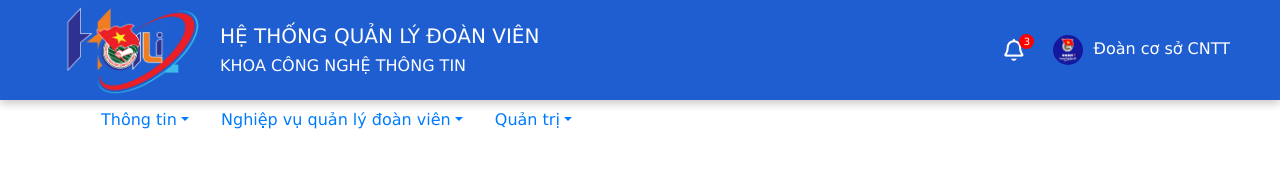
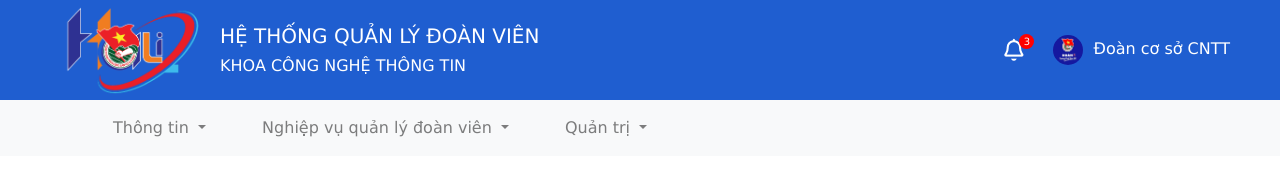
Before and after one commit to Tuyenxngoc/advanced-web-design, a plain HTML site: page src/pages/index.html in a window 1280 px wide. Drawn offline with nearby package versions, Linux system fonts and the light colour scheme.

Commit message:
fix navbar

```diff
--- a/src/components/navbar.html
+++ b/src/components/navbar.html
@@ -1,17 +1,28 @@
-<nav>
+<nav class="navbar navbar-expand-lg navbar-light bg-light">
     <div class="container">
-        <ul class="nav">
-            <li class="nav-item dropdown">
-                <a class="nav-link dropdown-toggle" href="#">Thông tin</a>
-                <ul class="dropdown-menu">
+        <button class="navbar-toggler" type="button" data-bs-toggle="collapse" data-bs-target="#navbarSupportedContent"
+            aria-controls="navbarSupportedContent" aria-expanded="false" aria-label="Toggle navigation">
+            <span class="navbar-toggler-icon"></span>
+        </button>
+        <div class="collapse navbar-collapse" id="navbarSupportedContent">
+            <ul class="navbar-nav me-auto mb-2 mb-lg-0">
+                <li class="nav-item dropdown navItem">
+                    <a class="nav-link dropdown-toggle" href="#" id="navbarDropdown" role="button"
+                        data-bs-toggle="dropdown" aria-expanded="false">
+                        Thông tin
+                    </a>
+                    <ul class="dropdown-menu" aria-labelledby="navbarDropdown">
                         <li><a class="dropdown-item" href="#">Danh sách Đoàn viên</a></li>
                         <li><a class="dropdown-item" href="#">Cập nhật thông tin</a></li>
                     </ul>
                 </li>
 
-            <li class="nav-item dropdown">
-                <a class="nav-link dropdown-toggle" href="">Nghiệp vụ quản lý đoàn viên</a>
-                <ul class="dropdown-menu">
+                <li class="nav-item dropdown navItem">
+                    <a class="nav-link dropdown-toggle" href="#" id="navbarDropdown" role="button"
+                        data-bs-toggle="dropdown" aria-expanded="false">
+                        Nghiệp vụ quản lý đoàn viên
+                    </a>
+                    <ul class="dropdown-menu" aria-labelledby="navbarDropdown">
                         <li><a class="dropdown-item" href="#">Kết nạp Đoàn viên mới</a></li>
                         <li><a class="dropdown-item" href="#">Trưởng thành Đoàn</a></li>
                         <li><a class="dropdown-item" href="#">Xóa tên Đoàn viên</a></li>
@@ -19,9 +30,12 @@
                     </ul>
                 </li>
 
-            <li class="nav-item dropdown">
-                <a class="nav-link dropdown-toggle" href="">Quản trị</a>
-                <ul class="dropdown-menu">
+                <li class="nav-item dropdown navItem">
+                    <a class="nav-link dropdown-toggle" href="#" id="navbarDropdown" role="button"
+                        data-bs-toggle="dropdown" aria-expanded="false">
+                        Quản trị
+                    </a>
+                    <ul class="dropdown-menu" aria-labelledby="navbarDropdown">
                         <li><a class="dropdown-item" href="#">Quản trị tổ chức</a></li>
                         <li><a class="dropdown-item" href="#">Quản trị hoạt động</a></li>
                         <li><a class="dropdown-item" href="#">Quản trị đoàn phí</a></li>
@@ -29,4 +43,5 @@
                 </li>
             </ul>
         </div>
+    </div>
 </nav>
--- a/src/styles/GobalStyle.css
+++ b/src/styles/GobalStyle.css
@@ -34,6 +34,7 @@
 .user {
   cursor: pointer;
 }
+
 .avatar {
   width: 30px;
   height: 30px;
@@ -66,7 +67,7 @@
 /* End header */
 
 /* Start nav */
-.nav-item .dropdown-menu {
+/* .nav-item .dropdown-menu {
   display: none;
   position: absolute;
   top: 100%;
@@ -84,12 +85,57 @@
   background-clip: padding-box;
   border: 1px solid rgba(0, 0, 0, 0.15);
   border-radius: 0.25rem;
+} */
+
+.navItem:hover .dropdown-menu {
+  display: block;
 }
 
-.nav-item:hover .dropdown-menu {
+.navItem {
+  margin: 0 20px;
+}
+
+.navItem>a::before {
+  content: "";
+  height: 4px;
+  width: 100%;
+  background-color: #1F5ED0;
+  position: absolute;
+  bottom: 0;
+  display: none;
+  border-radius: 5px;
+}
+
+.navItem:hover>a::before {
   display: block;
 }
+
+.navItem:hover>a {
+  color: #1F5ED0;
+}
+
+.navItem .dropdown-item {
+  padding: 15px 70px 15px 10px;
+  border-bottom: 1px solid rgb(230, 222, 222);
+}
+
+.navItem .dropdown-menu li:last-child a {
+  border: none;
+}
+
+.navItem .dropdown-item:hover {
+  color: #1F5ED0;
+}
+
+.navItem .dropdown-item:active {
+  color: white;
+}
+
 /* End nav */
+
+
+
+
 
 .footer {
   background-color: var(--primary-color);
```
Lines whose indentation alone changed are shown as unchanged.
